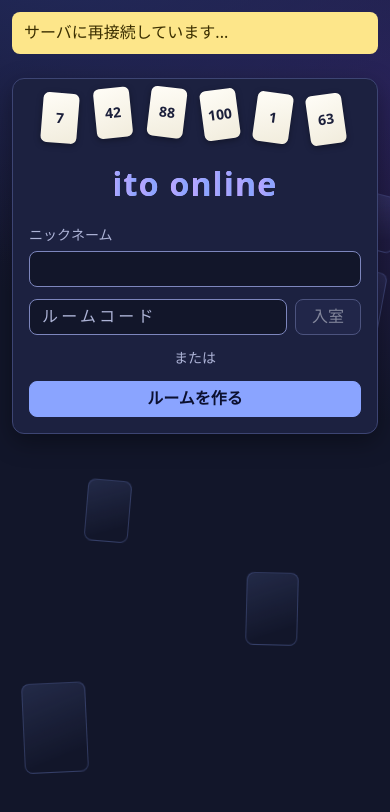
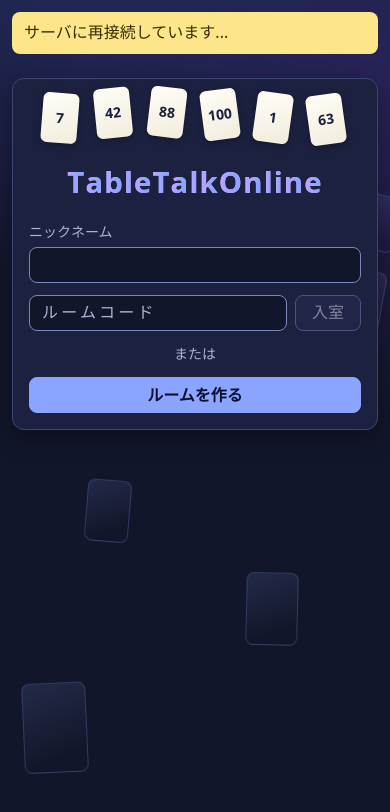
Before and after one commit to Sylphy0052/MyIto, a React (Vite) app in the folder client/: page / in a window 390 px wide. Shown: the top 812 px of the page. Built offline with nearby package versions, Linux system fonts and the light colour scheme; no server answers.

Commit message:
feat: ログイン画面のタイトルをTableTalkOnlineに変更

```diff
--- a/client/src/Entry.tsx
+++ b/client/src/Entry.tsx
@@ -7,7 +7,7 @@ interface Props {
   onEnter: (name: string, code: string | null) => Promise<void>;
 }
 
-const TITLE = 'ito online';
+const TITLE = 'TableTalkOnline';
 // タイトルの上に浮かべる飾りのカード
 const DECO_NUMBERS = [7, 42, 88, 100, 1, 63];
 const DECO_STEP_PERCENT = 16;
--- a/client/src/styles.css
+++ b/client/src/styles.css
@@ -200,7 +200,9 @@ textarea::placeholder {
 .entry h1 {
   margin: 0 0 var(--sp-2);
   text-align: center;
-  font-size: var(--fs-xxl);
+  /* 狭い画面でも1行に収める (長いタイトルが単語の途中で折れないように) */
+  font-size: clamp(1.5rem, 7.5vw, var(--fs-xxl));
+  white-space: nowrap;
   letter-spacing: 0.04em;
   background: linear-gradient(90deg, #8aa4ff, #d3a6ff);
   -webkit-background-clip: text;
```
